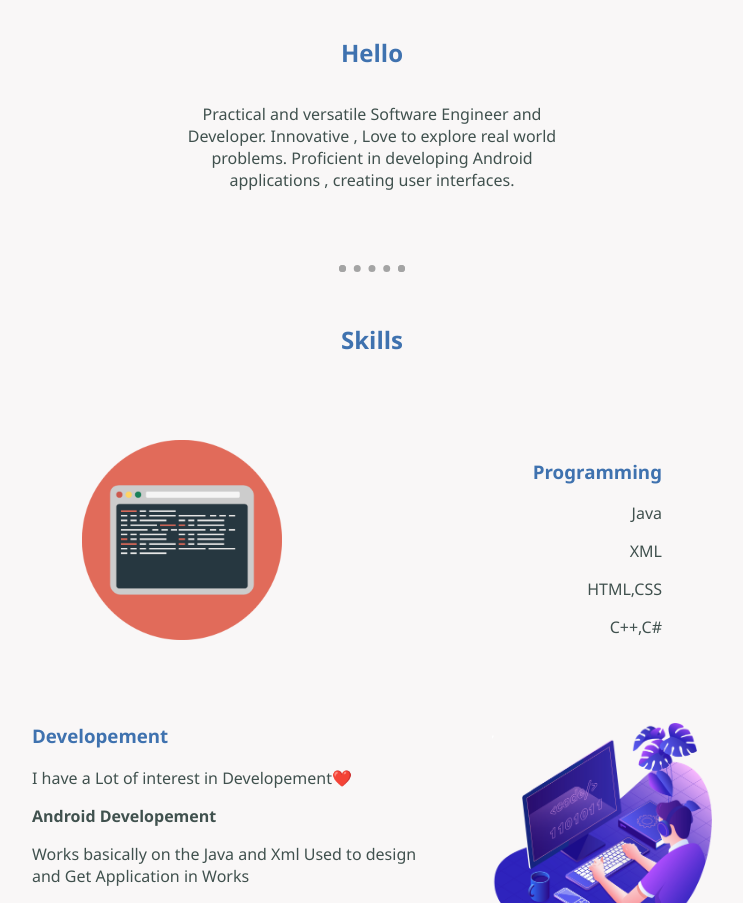
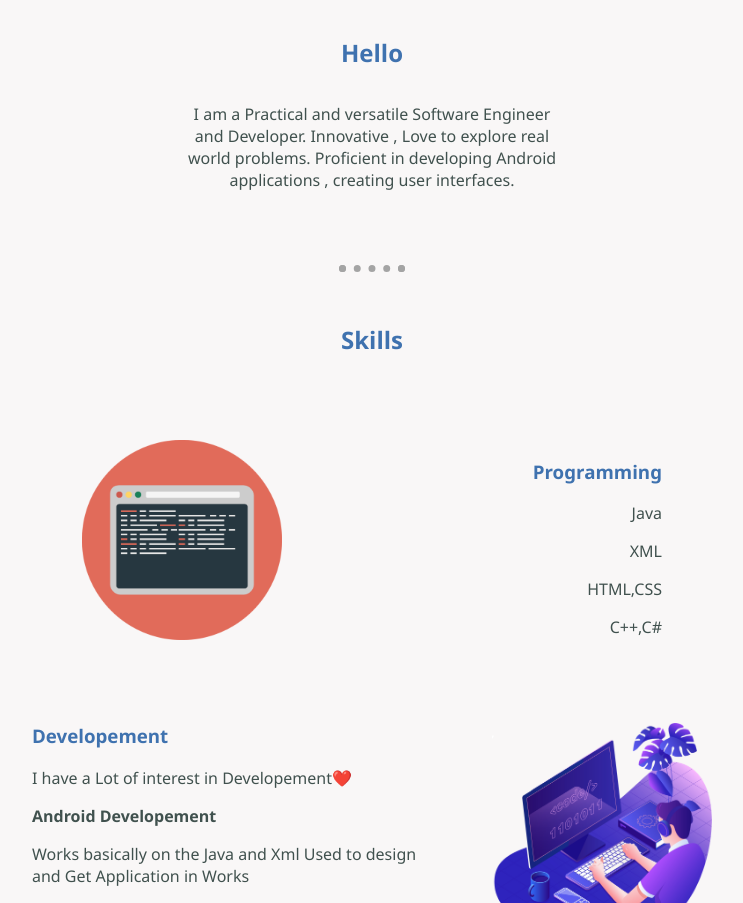
Before and after one commit to jatinkumarjv/resume, a plain HTML site: page index.html in a window 1280 px wide. Shown: the part 1196-2099 px from the top of the page, without its empty margins (268-1011 px from the left). Drawn offline with Linux system fonts and the light colour scheme.

Commit message:
profile description

```diff
--- a/index.html
+++ b/index.html
@@ -25,7 +25,7 @@
         <div class="profilediv">
             <img src="profile.jpg" alt="profile-image">
             <h2 style="margin:50px 0;"><strong>Hello</strong></h2>
-            <p class="profiledes">Practical and versatile Software Engineer and Developer. Innovative , Love to explore real world problems.
+            <p class="profiledes">I am a Practical and versatile Software Engineer and Developer. Innovative , Love to explore real world problems.
                 Proficient in developing Android applications , creating user interfaces.</p>
         </div>
         <hr>
```
